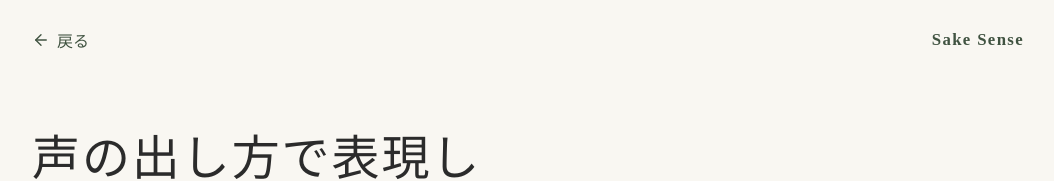
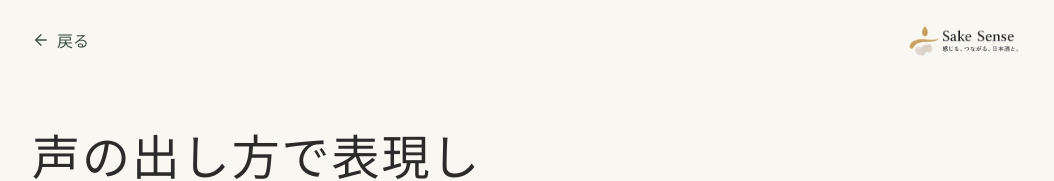
Before and after one commit to Chasoso/sake-sense, a React (Vite) app: page / in a window 1280 px wide. Both pictures are taken after a click on the button "声で表現する". Shown: the top 181 px of the page, without its empty margins (112-1166 px from the left). Built offline with nearby package versions, Linux system fonts and the light colour scheme.

Commit message:
feat: use compact logo in experience headers

```diff
--- a/src/features/body/BodyExperiment.tsx
+++ b/src/features/body/BodyExperiment.tsx
@@ -11,6 +11,7 @@ import {
 import { getReplayDurationMs } from "../../domain/body-replay";
 import { createBodySegmentationLandmarker, isCameraSupported, toBodyLandmarks } from "./body-pose";
 import { Result } from "../experiment/Experiment";
+import { ExperienceBrand } from "../experiment/ExperienceBrand";
 import {
   createFixtureSensoryBridgeProvider,
   createHttpSensoryBridgeProvider,
@@ -1242,7 +1243,7 @@ export function BodyExperiment({
                   <ArrowLeft size={18} strokeWidth={1.8} aria-hidden="true" />
                   <span>最初に戻る</span>
                 </button>
-                <span className="experience-screen__brand">Sake Sense</span>
+                <ExperienceBrand />
               </nav>
               <Result result={result} onTryAgain={retry} />
             </div>
--- /dev/null
+++ b/src/features/experiment/ExperienceBrand.tsx
@@ -0,0 +1,5 @@
+import logoHorizontal from "../../assets/brand/logo-horizontal.png";
+
+export function ExperienceBrand() {
+  return <img className="experience-screen__brand-logo" src={logoHorizontal} alt="Sake Sense" />;
+}
--- a/src/features/experiment/Experiment.tsx
+++ b/src/features/experiment/Experiment.tsx
@@ -36,6 +36,7 @@ import {
   getCandidateDisplaySummary,
   getResultPresentationPolicy,
 } from "./result-presentation";
+import { ExperienceBrand } from "./ExperienceBrand";
 
 function pointFromEvent(event: React.PointerEvent<SVGSVGElement>): GesturePoint {
   const rect = event.currentTarget.getBoundingClientRect();
@@ -311,7 +312,7 @@ export function Experiment({ onBack }: { onBack?: () => void } = {}) {
             <ArrowLeft size={18} strokeWidth={1.8} aria-hidden="true" />
             <span>最初に戻る</span>
           </button>
-          <span className="experience-screen__brand">Sake Sense</span>
+          <ExperienceBrand />
         </nav>
         <Result result={result} onTryAgain={reset} />
       </main>
@@ -326,7 +327,7 @@ export function Experiment({ onBack }: { onBack?: () => void } = {}) {
             <ArrowLeft size={18} strokeWidth={1.8} aria-hidden="true" />
             <span>戻る</span>
           </button>
-          <span className="experience-screen__brand">Sake Sense</span>
+          <ExperienceBrand />
         </nav>
       )}
       <header className="experience-screen__header">
--- a/src/features/experiment/GestureExperiment.tsx
+++ b/src/features/experiment/GestureExperiment.tsx
@@ -14,6 +14,7 @@ import {
   createHttpSensoryBridgeProvider,
 } from "../../domain/sensory-bridge";
 import { evaluateGestureSensorySupport } from "../../domain/sensory-support-cases";
+import { ExperienceBrand } from "./ExperienceBrand";
 
 function pointFromEvent(event: React.PointerEvent<SVGSVGElement>): GesturePoint {
   const rect = event.currentTarget.getBoundingClientRect();
@@ -146,7 +147,7 @@ export function GestureExperiment({ onBack }: { onBack?: () => void } = {}) {
             <ArrowLeft size={18} strokeWidth={1.8} aria-hidden="true" />
             <span>最初に戻る</span>
           </button>
-          <span className="experience-screen__brand">Sake Sense</span>
+          <ExperienceBrand />
         </nav>
         <Result result={result} onTryAgain={reset} />
         {gestureCalibrationEnabled && result.sensoryBridge?.modality === "gesture" && (
@@ -172,7 +173,7 @@ export function GestureExperiment({ onBack }: { onBack?: () => void } = {}) {
             <ArrowLeft size={18} strokeWidth={1.8} aria-hidden="true" />
             <span>戻る</span>
           </button>
-          <span className="experience-screen__brand">Sake Sense</span>
+          <ExperienceBrand />
         </nav>
       )}
       <header className="experience-screen__header">
--- a/src/features/experiment/VoiceExperiment.tsx
+++ b/src/features/experiment/VoiceExperiment.tsx
@@ -23,6 +23,7 @@ import {
 } from "../../domain/sensory-bridge";
 import { ExpressionTransform } from "./ExpressionTransform";
 import { Result } from "./Experiment";
+import { ExperienceBrand } from "./ExperienceBrand";
 
 export function VoiceExperiment({ onBack }: { onBack?: () => void } = {}) {
   const [expression, setExpression] = useState("");
@@ -208,7 +209,7 @@ export function VoiceExperiment({ onBack }: { onBack?: () => void } = {}) {
             <ArrowLeft size={18} strokeWidth={1.8} aria-hidden="true" />
             <span>最初に戻る</span>
           </button>
-          <span className="experience-screen__brand">Sake Sense</span>
+          <ExperienceBrand />
         </nav>
         <Result result={result} onTryAgain={reset} />
       </main>
@@ -223,7 +224,7 @@ export function VoiceExperiment({ onBack }: { onBack?: () => void } = {}) {
             <ArrowLeft size={18} strokeWidth={1.8} aria-hidden="true" />
             <span>戻る</span>
           </button>
-          <span className="experience-screen__brand">Sake Sense</span>
+          <ExperienceBrand />
         </nav>
       )}
       <header className="experience-screen__header">
--- a/src/features/inventory/UiInventoryHarness.tsx
+++ b/src/features/inventory/UiInventoryHarness.tsx
@@ -12,6 +12,7 @@ import type { GestureFeatures } from "../../domain/gesture";
 import type { VoiceFeatures } from "../../domain/voice";
 import { Result } from "../experiment/Experiment";
 import { SourcesPage } from "../sources/SourcesPage";
+import { ExperienceBrand } from "../experiment/ExperienceBrand";
 
 export type UiInventoryState =
   | "body-loading"
@@ -78,7 +79,7 @@ function InventoryNav() {
         <ArrowLeft size={18} strokeWidth={1.8} aria-hidden="true" />
         <span>戻る</span>
       </button>
-      <span className="experience-screen__brand">Sake Sense</span>
+      <ExperienceBrand />
     </nav>
   );
 }
--- a/src/features/sources/SourcesPage.tsx
+++ b/src/features/sources/SourcesPage.tsx
@@ -4,6 +4,7 @@ import {
   DEFAULT_TERMINOLOGY_SOURCES,
   type DisplaySource,
 } from "./source-aggregation";
+import { ExperienceBrand } from "../experiment/ExperienceBrand";
 
 function sourceTypeLabel(source: DisplaySource): string {
   if (source.sourceType === "official-product-page") return "公式商品情報";
@@ -56,7 +57,7 @@ export function SourcesPage({ onBack }: { onBack: () => void }) {
           <ArrowLeft size={18} strokeWidth={1.8} aria-hidden="true" />
           <span>戻る</span>
         </button>
-        <span className="experience-screen__brand">Sake Sense</span>
+        <ExperienceBrand />
       </nav>
 
       <header className="experience-screen__header sources-page__header">
--- a/src/styles.css
+++ b/src/styles.css
@@ -336,12 +336,11 @@ h4 {
   margin-bottom: clamp(40px, 8vh, 84px);
 }
 
-.experience-screen__brand {
-  color: var(--deep-green-dark);
-  font-family: "Noto Serif JP", "Yu Mincho", serif;
-  font-size: 1.05rem;
-  font-weight: 700;
-  letter-spacing: 0.08em;
+.experience-screen__brand-logo {
+  display: block;
+  width: clamp(100px, 12vw, 120px);
+  height: auto;
+  flex: 0 0 auto;
 }
 
 .experience-screen__header {
```
Also changed, not shown: 1 other file (tests, documents, lock files or other folders).
